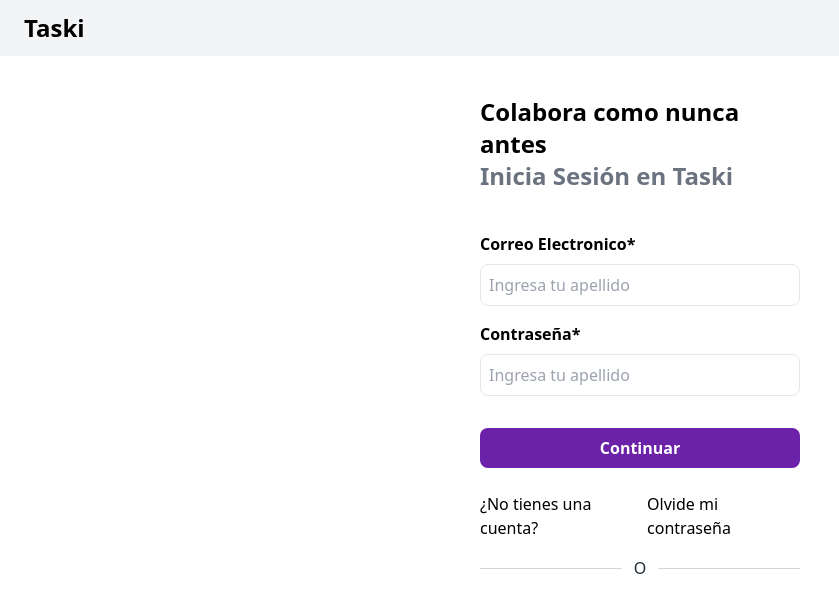
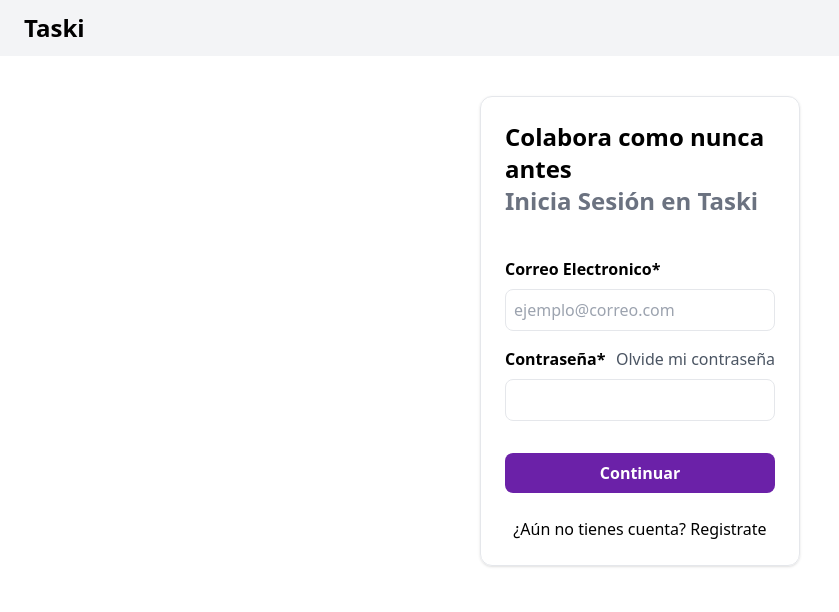
Before and after one commit to thejuanco/Taski-UI, a React (Vite) app: page /auth/singin in a window 1280 px wide. Shown: the top 612 px of the page, without its empty margins (0-839 px from the left). Built offline with nearby package versions, Linux system fonts and the light colour scheme.

Commit message:
Agrega un pequeño rediseño al formulario de inicio de sesión

```diff
--- a/src/views/Auth/Login.jsx
+++ b/src/views/Auth/Login.jsx
@@ -21,7 +21,7 @@
       <div>
         <NavBar />
         <div className="flex justify-center items-center">
-          <div className="mt-16 md:w-1/4 sm:w-1/2 sm:m-10">
+          <div className="mt-16 md:w-1/4 sm:w-1/2 sm:m-10 border p-6 rounded-xl shadow">
             <h1 className="text-black font-semibold text-2xl">
               Colabora como nunca antes
             </h1>
@@ -36,17 +36,19 @@
                   </label>
                   <input
                     className="w-full p-2 rounded-lg border"
-                    placeholder="Ingresa tu apellido"
+                    placeholder="ejemplo@correo.com"
                     {...register('email', { required: true })}
                   />
                 </div>
                 <div className="space-y-2">
-                  <label className="font-semibold" htmlFor="email">
-                    Contraseña*
-                  </label>
+                  <div className='flex justify-between'>
+                    <label className="font-semibold" htmlFor="email">
+                      Contraseña*
+                    </label>
+                    <Link to="/auth/forgot-password" className='text-gray-600 hover:underline'>Olvide mi contraseña</Link>
+                  </div>
                   <input
                     className="w-full p-2 rounded-lg border"
-                    placeholder="Ingresa tu apellido"
                     {...register('password', { required: true })}
                   />
                 </div>
@@ -55,15 +57,15 @@
                 Continuar
               </button>
             </form>
-            <div className="flex flex-row justify-between">
-              <Link to="/auth/signup">¿No tienes una cuenta?</Link>
-              <Link to="/auth/forgot-password">Olvide mi contraseña</Link>
+            <div className="flex justify-center">
+              <p>¿Aún no tienes cuenta?&nbsp;</p>
+              <Link to="/auth/signup" className='hover:underline'>Registrate</Link>
             </div>
-            <div className="flex items-center justify-between mb-6 mt-4">
+            {/* <div className="flex items-center justify-between mb-6 mt-4">
               <div className="border-t border-gray-300 w-1/2"></div>
-              <span className="text-gray-800 mx-3">O</span>
+              <span className="text-gray-500 mx-3">O</span>
               <div className="border-t border-gray-300 w-1/2"></div>
-            </div>
+            </div> */}
           </div>
         </div>
       </div>
```
